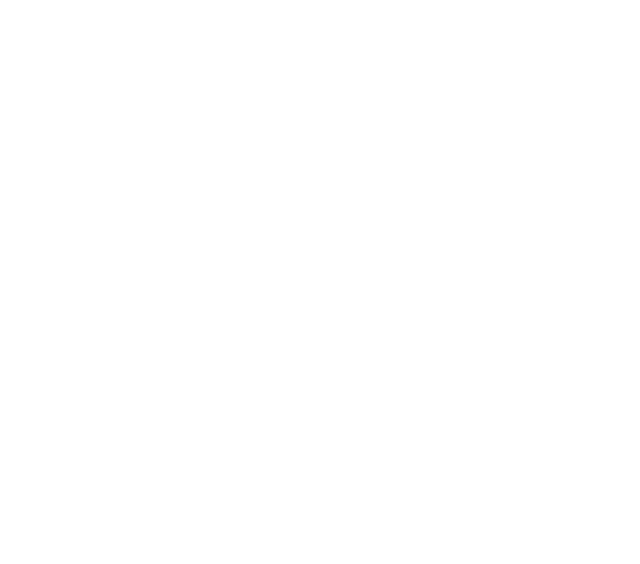
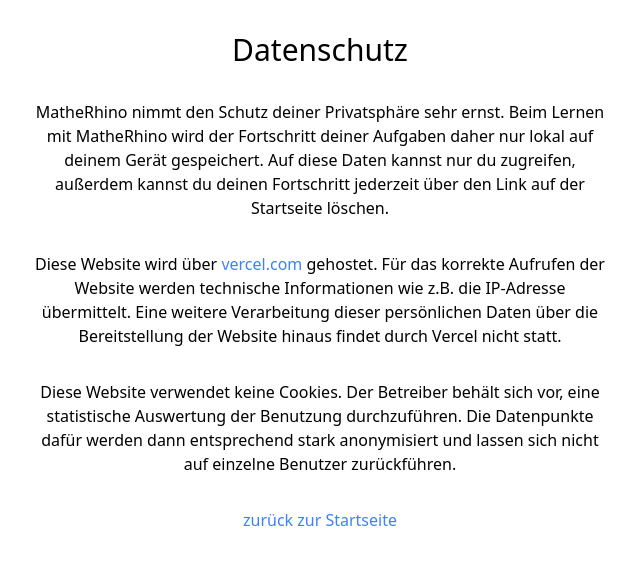
Before and after one commit to Entkenntnis/matherhino, a Next.js app: page /datenschutz in a window 1280 px wide. Before the commit this address had no page. Shown: the top 564 px of the page, without its empty margins (320-960 px from the left). Built offline with nearby package versions, Linux system fonts and the light colour scheme.

Commit message:
more fine polishing

```diff
--- a/src/components/Card.tsx
+++ b/src/components/Card.tsx
@@ -55,7 +55,11 @@
             ) : (
               <>
                 {getDones()} richtig / {getWrongs()} falsch
-                {!data.quizSelected[count] ? ' - in Bearbeitung' : ''}
+                {!data.quizSelected[count]
+                  ? ' - in Bearbeitung'
+                  : Math.round((getDones() / count) * 100) < 75
+                  ? ' - erreiche 75% zum Bestehen'
+                  : ''}
               </>
             )}{' '}
           </div>
--- a/src/components/ExercisePlayer.tsx
+++ b/src/components/ExercisePlayer.tsx
@@ -313,7 +313,7 @@
                 setShowQuicViews(true)
               }}
             >
-              Hilfestellungen anzeigen
+              Angabe einblenden
             </span>
           </div>
         )}
@@ -430,7 +430,7 @@
             </>
           )}
           <div className="flex justify-around mt-4">
-            <Link href="/" passHref>
+            <Link href={exercise.backTo} passHref>
               <a className="p-3 bg-gray-100 rounded cursor-pointer">Ja</a>
             </Link>
             <div
--- a/src/data/exercise2.ts
+++ b/src/data/exercise2.ts
@@ -3,6 +3,7 @@
 export const exercise2: ExerciseData = {
   id: 2,
   task: '/content/2/task.png',
+  backTo: '/bayern-rs-zweig-i-2018',
   height: 61,
   audio: [
     {
--- a/src/data/exercise3.ts
+++ b/src/data/exercise3.ts
@@ -3,6 +3,7 @@
 export const exercise3: ExerciseData = {
   id: 3,
   task: '/content/3/task.png',
+  backTo: '/bayern-rs-zweig-i-2018',
   height: 105,
   audio: [
     {
--- a/src/data/exercise4.ts
+++ b/src/data/exercise4.ts
@@ -3,6 +3,7 @@
 export const exercise4: ExerciseData = {
   id: 4,
   task: '/content/4/task.png',
+  backTo: '/bayern-rs-zweig-i-2018',
   height: 55,
   audio: [
     {
--- a/src/data/exercise5.ts
+++ b/src/data/exercise5.ts
@@ -3,6 +3,7 @@
 export const exercise5: ExerciseData = {
   id: 5,
   task: '/content/5/task.png',
+  backTo: '/bayern-rs-zweig-i-2018',
   height: 55,
   audio: [
     {
--- a/src/data/exercise6.ts
+++ b/src/data/exercise6.ts
@@ -3,6 +3,7 @@
 export const exercise6: ExerciseData = {
   id: 6,
   task: '/content/6/task.png',
+  backTo: '/bayern-rs-zweig-i-2018',
   height: 55,
   audio: [
     {
--- a/src/data/types.ts
+++ b/src/data/types.ts
@@ -1,6 +1,7 @@
 export interface ExerciseData {
   id: number
   task: string
+  backTo: string
   height: number
   quiz: QuizData[]
   audio: AudioData[]
--- a/src/pages/bayern-rs-zweig-i-2018.tsx
+++ b/src/pages/bayern-rs-zweig-i-2018.tsx
@@ -24,15 +24,15 @@
           topics="Raumgeometrie, Trigonometrie, Strahlensatz, Flächen und Volumen"
         />
 
-        <Card id={4} count={27} title="A3" topics="coming soon" />
+        <Card id={4} count={27} title="A3 (todo)" topics="coming soon" />
 
-        <Card id={5} count={27} title="B1" topics="coming soon" />
+        <Card id={5} count={27} title="B1 (todo)" topics="coming soon" />
 
-        <Card id={6} count={27} title="B2" topics="coming soon" />
+        <Card id={6} count={27} title="B2 (todo)" topics="coming soon" />
 
         <div className=" text-center my-8">
           <a href="/" className="text-blue-500 hover:underline cursor-pointer">
-            zurück
+            zurück zur Startseite
           </a>
         </div>
       </div>
--- /dev/null
+++ b/src/pages/datenschutz.tsx
@@ -0,0 +1,46 @@
+import Head from 'next/head'
+
+export default function Page() {
+  return (
+    <>
+      <Head>
+        <title>Datenschutz - MatheRhino</title>
+      </Head>
+      <div className="max-w-xl mx-auto text-center">
+        <h1 className="text-3xl mt-8">Datenschutz</h1>
+
+        <p className="mt-8">
+          MatheRhino nimmt den Schutz deiner Privatsphäre sehr ernst. Beim
+          Lernen mit MatheRhino wird der Fortschritt deiner Aufgaben daher nur
+          lokal auf deinem Gerät gespeichert. Auf diese Daten kannst nur du
+          zugreifen, außerdem kannst du deinen Fortschritt jederzeit über den
+          Link auf der Startseite löschen.
+        </p>
+        <p className="mt-8">
+          Diese Website wird über{' '}
+          <a
+            href="https://vercel.com/legal/privacy-policy"
+            className="text-blue-500 hover:underline"
+          >
+            vercel.com
+          </a>{' '}
+          gehostet. Für das korrekte Aufrufen der Website werden technische
+          Informationen wie z.B. die IP-Adresse übermittelt. Eine weitere
+          Verarbeitung dieser persönlichen Daten über die Bereitstellung der
+          Website hinaus findet durch Vercel nicht statt.
+        </p>
+        <p className="mt-8">
+          Diese Website verwendet keine Cookies. Der Betreiber behält sich vor,
+          eine statistische Auswertung der Benutzung durchzuführen. Die
+          Datenpunkte dafür werden dann entsprechend stark anonymisiert und
+          lassen sich nicht auf einzelne Benutzer zurückführen.
+        </p>
+        <div className="my-8">
+          <a href="/" className="text-blue-500 hover:underline cursor-pointer">
+            zurück zur Startseite
+          </a>
+        </div>
+      </div>
+    </>
+  )
+}
--- a/src/pages/index.tsx
+++ b/src/pages/index.tsx
@@ -56,10 +56,43 @@
           </a>{' '}
           zu übermitteln.
         </p>
+        <h2 className="mt-20 text-3xl font-bold">Nutzungshinweise</h2>
+        <p className="mt-4">
+          Die Verwendung von MatheRhino ist kostenlos. Nicht nur das: Der
+          Quellcode findet sich auf{' '}
+          <a
+            href="https://github.com/Entkenntnis/mathe.arrrg.de"
+            className="text-blue-500 hover:underline"
+          >
+            GitHub
+          </a>
+          , außerdem stehen alle handschriftlichen Lösungen, Quize und
+          Audiospuren unter Public Domain CC0. Beim Lernen mit MatheRhino wird
+          dein Fortschritt auf diesem Gerät gespeichert. Du kannst hier deinen{' '}
+          <span
+            className="cursor-pointer text-blue-500 hover:underline"
+            onClick={() => {
+              const result = confirm(
+                'Möchtest du deinen gesamten Lernfortschritt auf diesem Gerät zurücksetzen?\n\nDieser Vorgang kann nicht rückgängig gemacht werden.'
+              )
+              if (result) {
+                for (let i = 0; i < localStorage.length; i++) {
+                  const key = localStorage.key(i)
+                  if (key?.startsWith('progress_v2_')) {
+                    localStorage.removeItem(key)
+                  }
+                }
+              }
+            }}
+          >
+            Fortschritt auf diesem Gerät zurücksetzen
+          </span>
+          .
+        </p>
         <div className="flex flex-col sm:flex-row justify-between mt-20 mb-4">
-          <span className="text-gray-600 hover:text-black cursor-pointer">
+          <a className="text-gray-600 hover:text-black" href="/datenschutz">
             Datenschutz
-          </span>
+          </a>
           <span
             className="text-gray-600 hover:text-black cursor-pointer"
             onClick={() => setShowContact(true)}
@@ -98,28 +131,4 @@
       )}
     </>
   )
-
-  /*
-
-      <p className="mb-6">
-        <span
-          className="cursor-pointer text-blue-500 hover:underline"
-          onClick={() => {
-            const result = confirm(
-              'Möchtest du deinen gesamten Lernfortschritt auf diesem Gerät zurücksetzen?\n\nDieser Vorgang kann nicht rückgängig gemacht werden.'
-            )
-            if (result) {
-              for (let i = 0; i < localStorage.length; i++) {
-                const key = localStorage.key(i)
-                if (key?.startsWith('progress_v2_')) {
-                  localStorage.removeItem(key)
-                }
-              }
-            }
-          }}
-        >
-          Fortschritt auf diesem Gerät zurücksetzen
-        </span>
-      </p>
-*/
 }
```
